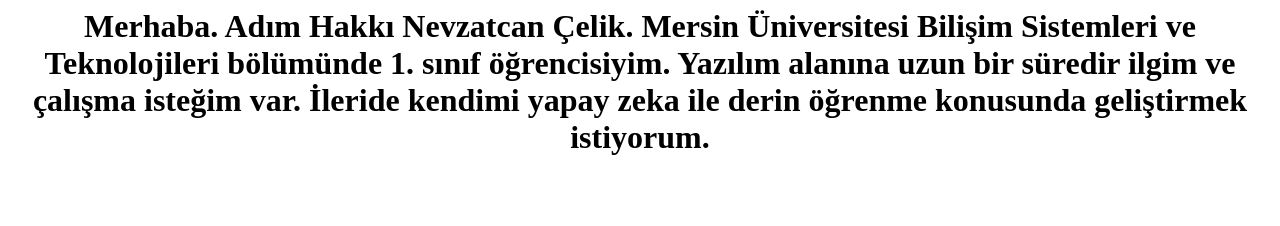
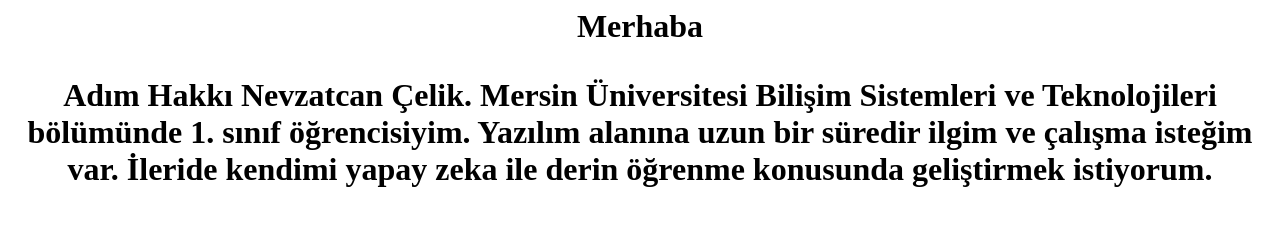
Before and after one commit to hakkinevzatcancelik/hakkinevzatcancelik.github.io, a plain HTML site: page index.html in a window 1280 px wide. Drawn offline with Linux system fonts and the light colour scheme.

Commit message:
Update index.html

```diff
--- a/index.html
+++ b/index.html
@@ -1,8 +1,9 @@
 <html>
 <center>
 <h1>
-  Merhaba. Adım Hakkı Nevzatcan Çelik. Mersin Üniversitesi Bilişim Sistemleri ve Teknolojileri bölümünde 1. sınıf öğrencisiyim. Yazılım alanına uzun bir süredir ilgim ve çalışma isteğim
-  var. İleride kendimi yapay zeka ile derin öğrenme konusunda geliştirmek istiyorum.
+  Merhaba
+  <p> Adım Hakkı Nevzatcan Çelik. Mersin Üniversitesi Bilişim Sistemleri ve Teknolojileri bölümünde 1. sınıf öğrencisiyim. Yazılım alanına uzun bir süredir ilgim ve çalışma isteğim
+    var. İleride kendimi yapay zeka ile derin öğrenme konusunda geliştirmek istiyorum.</p>
 </h1>
 </center>
 </html>
```
